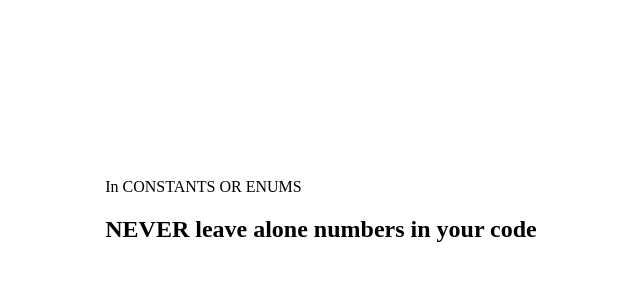
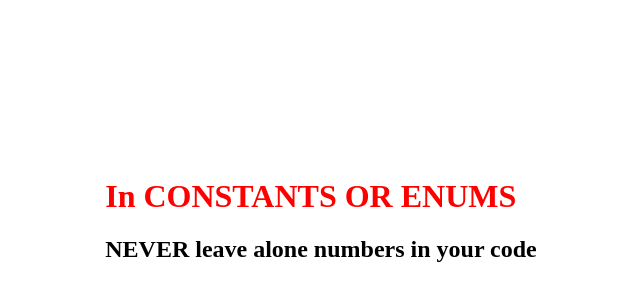
Before and after one commit to AlexScigalszky/constantnumberinyourcode, a plain HTML site: page index.html in a window 1280 px wide. Shown: the part 180-480 px from the top of the page, without its empty margins (319-959 px from the left). Drawn offline with Linux system fonts and the light colour scheme.

Commit message:
Update index.html

```diff
--- a/index.html
+++ b/index.html
@@ -20,9 +20,9 @@
     </style>
   </head>
   <body>
-    <div class="center>
+    <div class="center">
       <h1>In CONSTANTS OR ENUMS</h1>
       <h2>NEVER leave alone numbers in your code</h2>
-    </center>
+    </div>
   </body>
 </html>
```
